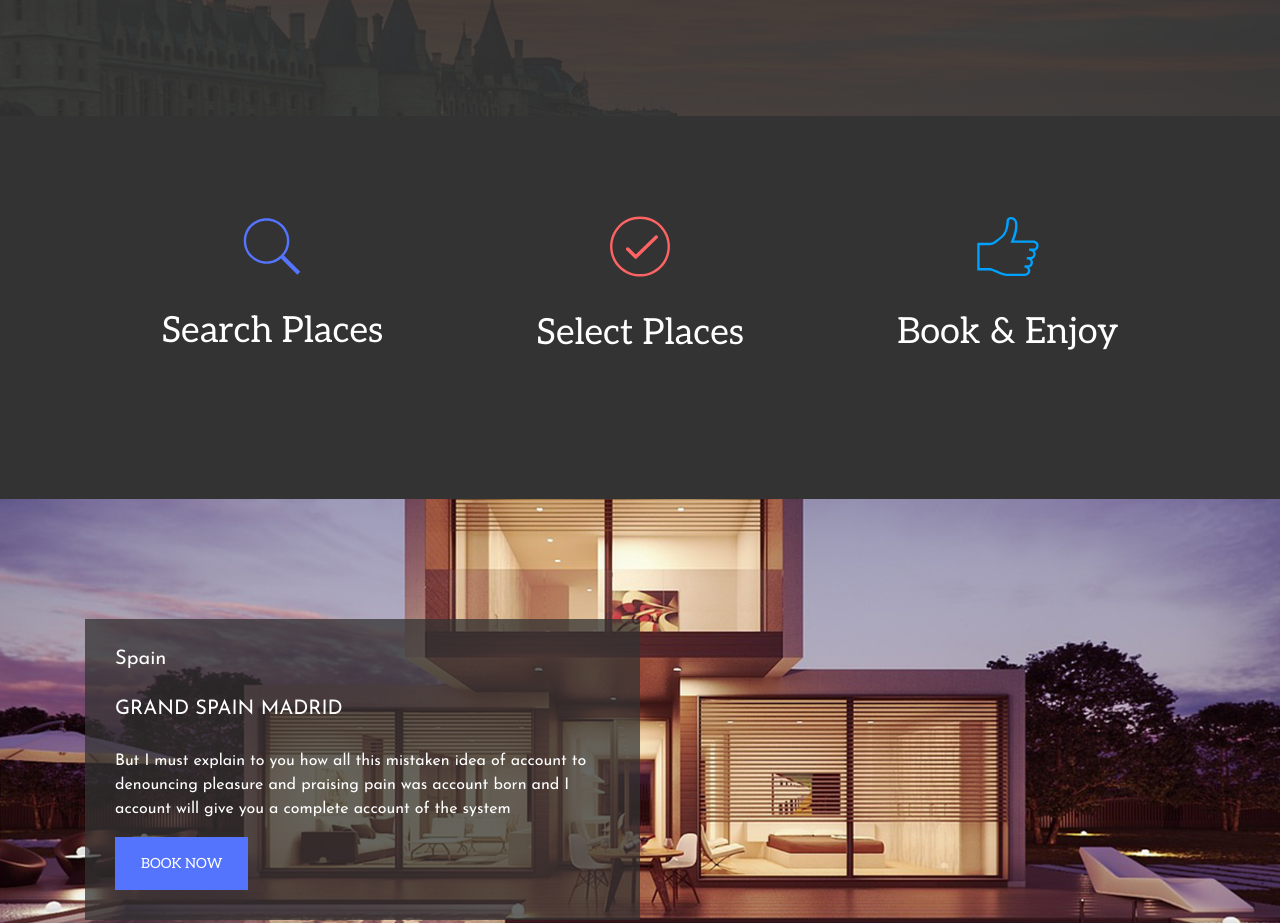
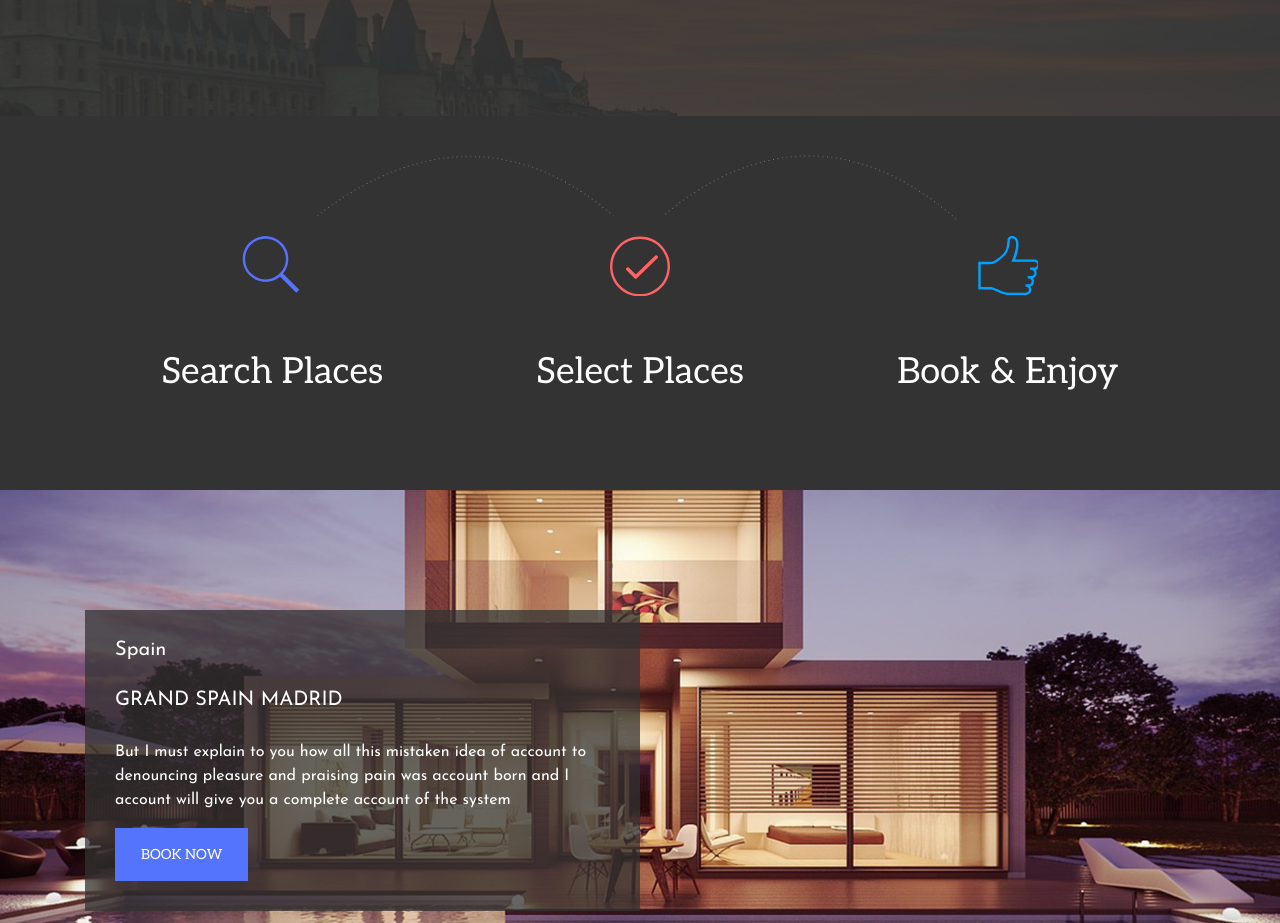
Before and after one commit to maksym-rakomin/travel-more, a website: page index.html in a window 1280 px wide. Shown: the part 1380-2303 px from the top of the page. Drawn offline with nearby package versions, Linux system fonts and the light colour scheme.

Commit message:
Добавил декоративный элемент в блок brown ввиде точек

```diff
--- a/index.html
+++ b/index.html
@@ -73,27 +73,28 @@
         </div>
     </section>
 
-    <section class="section section--brown brown">
+    <section class="section section--brown">
         <div class="container">
-            <div class="flex flex--ar">
+            <div class="flex flex--ar relative">
                 <div class="section__box">
-                    <svg width="58px" height="57px">
+                    <svg width="62px" height="61px">
                         <use xlink:href="#search1"/>
                     </svg>
                     <h4 class="section__subtitle">Search Places</h4>
                 </div>
                 <div class="section__box">
-                    <svg width="60px" height="61px">
+                    <svg width="62px" height="61px">
                         <use xlink:href="#ok"/>
                     </svg>
                     <h4 class="section__subtitle">Select Places</h4>
                 </div>
                 <div class="section__box">
-                    <svg width="62px" height="59px">
+                    <svg width="62px" height="61px">
                         <use xlink:href="#yes"/>
                     </svg>
                     <h4 class="section__subtitle">Book & Enjoy</h4>
                 </div>
+                <div class="dotted"></div>
             </div>
         </div>
     </section>
--- a/scss/style.sass
+++ b/scss/style.sass
@@ -31,8 +31,7 @@ a
     width: 96%
     margin: 0 auto
 
-.brown
-    background-color: $brown
+
 .flex
     display: flex
     justify-content: space-between
@@ -45,6 +44,9 @@ a
 
 .center
     text-align: center
+
+.relative
+    position: relative
 
 .btn
     text-transform: uppercase
@@ -179,6 +181,7 @@ a
     background-position: center
     &--brown
         padding: 100px 0
+        background-color: $brown
 
     &__left
         width: 50%
@@ -205,7 +208,7 @@ a
 
     &__subtitle
         @include text($white, $aleo, 3.6rem, 400, 1)
-        margin-top: 30px
+        margin: 30px 0 0
 
     &__name
         @include text($white, $josefin, 2rem, 400, 1)
@@ -224,9 +227,6 @@ a
 
 
 
-    &__text
-
-
     &__wrap-img
         text-align: left
         &--right
@@ -234,6 +234,16 @@ a
 
     &__box
         text-align: center
+        border-radius: 50%
+        > svg
+            background-color: $brown
+            width: 100px
+            height: 100px
+            text-align: center
+            padding: 20px
+
+            position: relative
+            z-index: 2
 
     &__blockquote
         margin: 0
@@ -262,3 +272,11 @@ a
         margin: 0 5px
         @include hover
             color: $green
+
+.dotted
+    width: 64%
+    height: 85px
+    position: absolute
+    background: center / contain url(../img/dotted.png) no-repeat
+    left: 50%
+    transform: translate(-51%, -124%)
```
Also changed, not shown: css/style.css, img/dotted.png (added).
